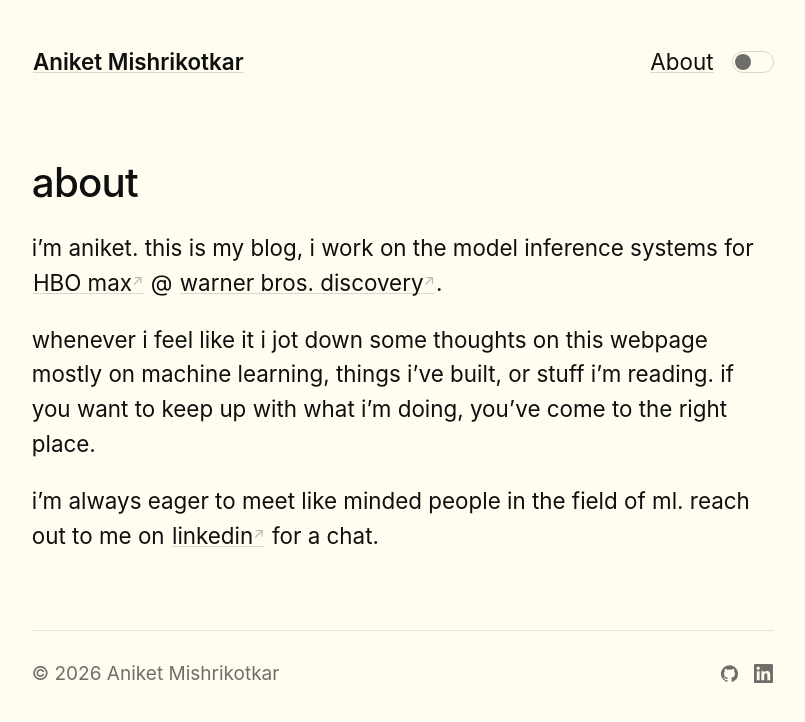
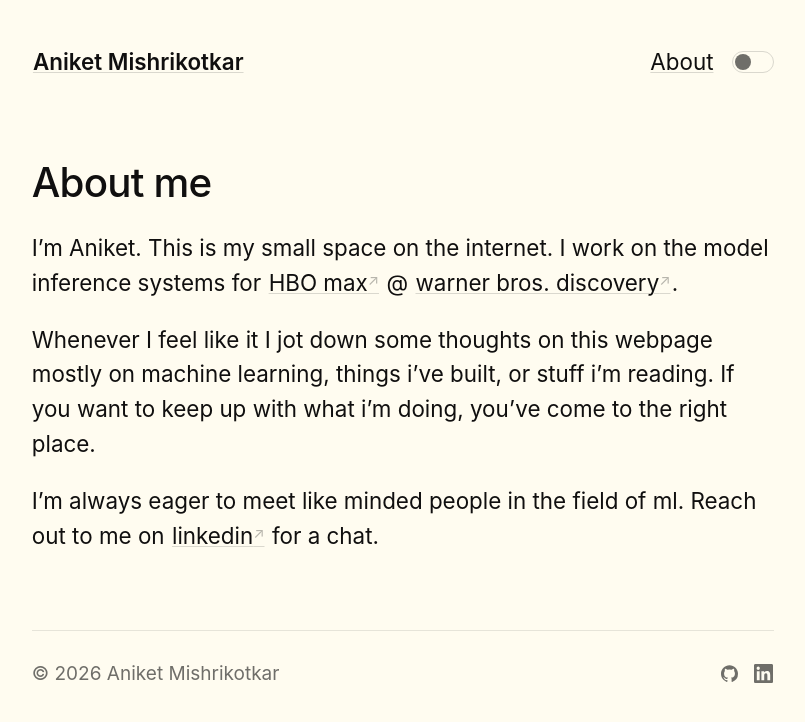
Before and after one commit to aniketmi00/aniketmi00.github.io, a Jekyll site: the page built from _pages/about.md, in a window 1280 px wide. Shown: the top 722 px of the page, without its empty margins (237-1042 px from the left). Built offline with Jekyll 4.4.1, drawn with Linux system fonts in a browser that asks for light colours.

Commit message:
Update about.md

```diff
--- a/_pages/about.md
+++ b/_pages/about.md
@@ -4,10 +4,10 @@ title: about
 permalink: /about
 ---
 
-# about
+# About me
 
-i'm aniket. this is my blog, i work on the model inference systems for [HBO max](https://www.hbomax.com) @ [warner bros. discovery](https://www.wbd.com).
+I'm Aniket. This is my small space on the internet. I work on the model inference systems for [HBO max](https://www.hbomax.com) @ [warner bros. discovery](https://www.wbd.com).
 
-whenever i feel like it i jot down some thoughts on this webpage mostly on machine learning, things i've built, or stuff i'm reading. if you want to keep up with what i'm doing, you've come to the right place.
+Whenever I feel like it I jot down some thoughts on this webpage mostly on machine learning, things i've built, or stuff i'm reading. If you want to keep up with what i'm doing, you've come to the right place.
 
-i'm always eager to meet like minded people in the field of ml. reach out to me on [linkedin](https://www.linkedin.com/in/aniketmish) for a chat.
+I'm always eager to meet like minded people in the field of ml. Reach out to me on [linkedin](https://www.linkedin.com/in/aniketmish) for a chat.
```
